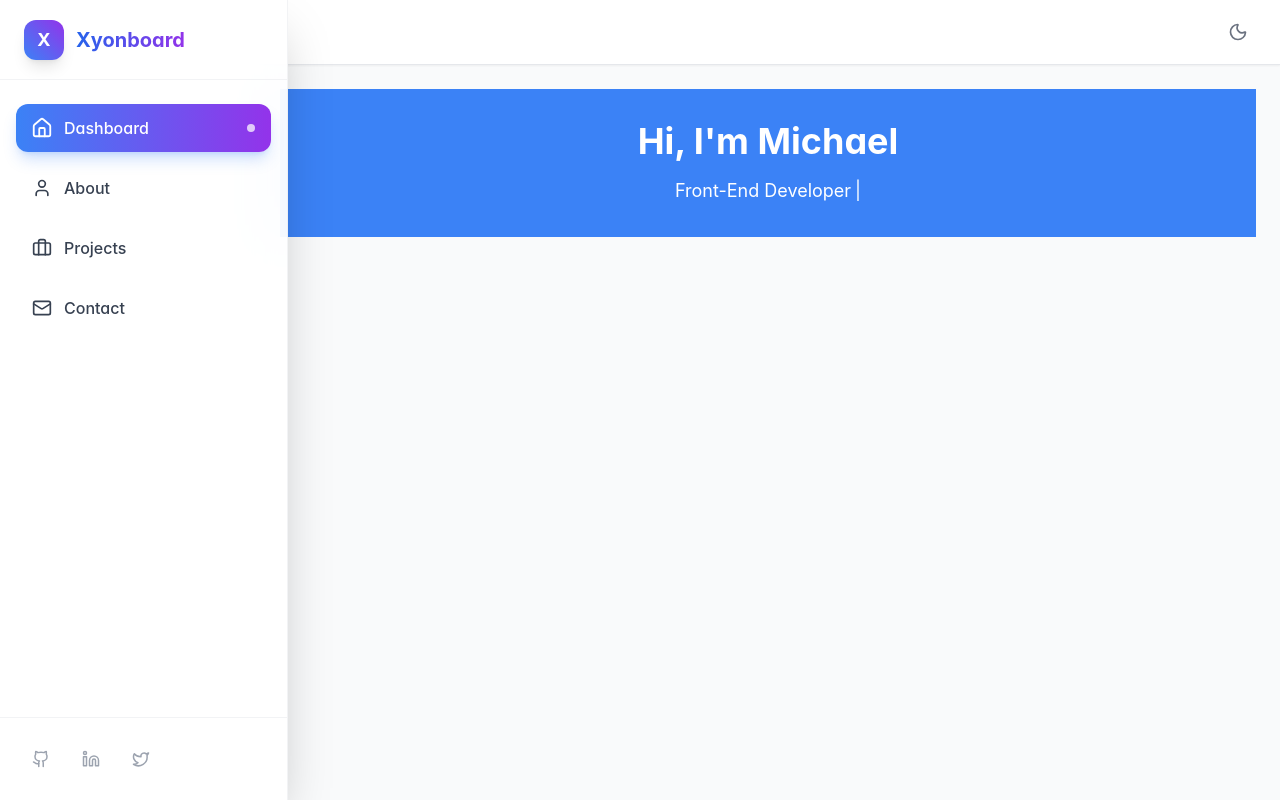
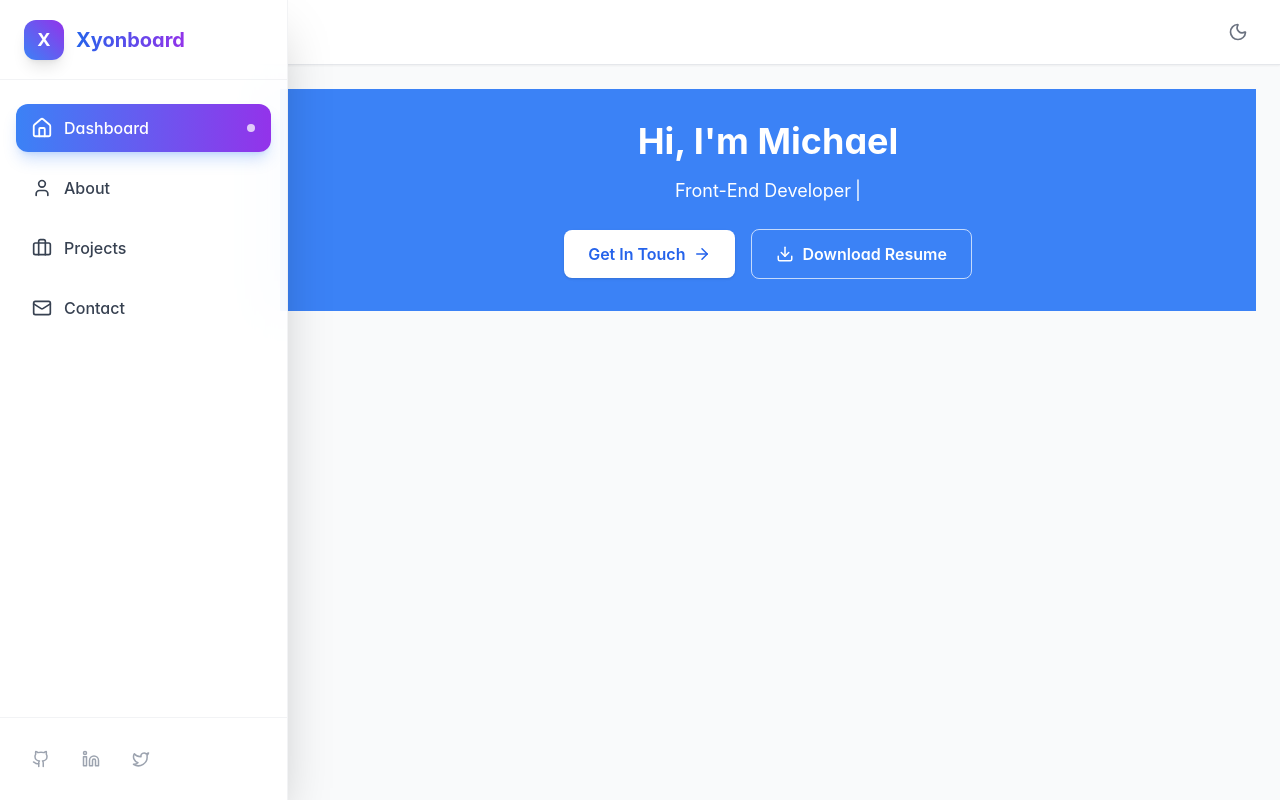
Before and after one commit to XyonShadow/XyonBoard, a React (Vite) app: page / in a window 1280 px wide. Built offline with nearby package versions, Linux system fonts and the light colour scheme.

Commit message:
feat(hero): add action buttons

```diff
--- a/src/components/dashboard/HeroSection.tsx
+++ b/src/components/dashboard/HeroSection.tsx
@@ -1,4 +1,5 @@
 import React, { useState, useEffect } from 'react';
+import { ArrowRight, Download } from 'lucide-react';
 import './HeroSection.css';
 
 const roles = [
@@ -41,6 +42,20 @@ export const HeroSection: React.FC = () => {
     <section className="p-8 text-center bg-blue-500 text-white">
       <h1 className="text-4xl font-bold">Hi, I'm Michael</h1>
       <p className="text-lg mt-4">{typewriterText}<span className="ml-1">|</span></p>
+      <div className="mt-6 flex items-center justify-center gap-4">
+        <button
+          type="button"
+          className="bg-white text-blue-600 px-6 py-3 rounded-lg font-semibold shadow hover:bg-gray-100 inline-flex items-center gap-2"
+        >
+          Get In Touch <ArrowRight size={18} />
+        </button>
+        <button
+          type="button"
+          className="border border-white/70 text-white px-6 py-3 rounded-lg font-semibold hover:bg-white hover:text-blue-600 inline-flex items-center gap-2"
+        >
+          <Download size={18} /> Download Resume
+        </button>
+     </div>
     </section>
   );
 };
```
